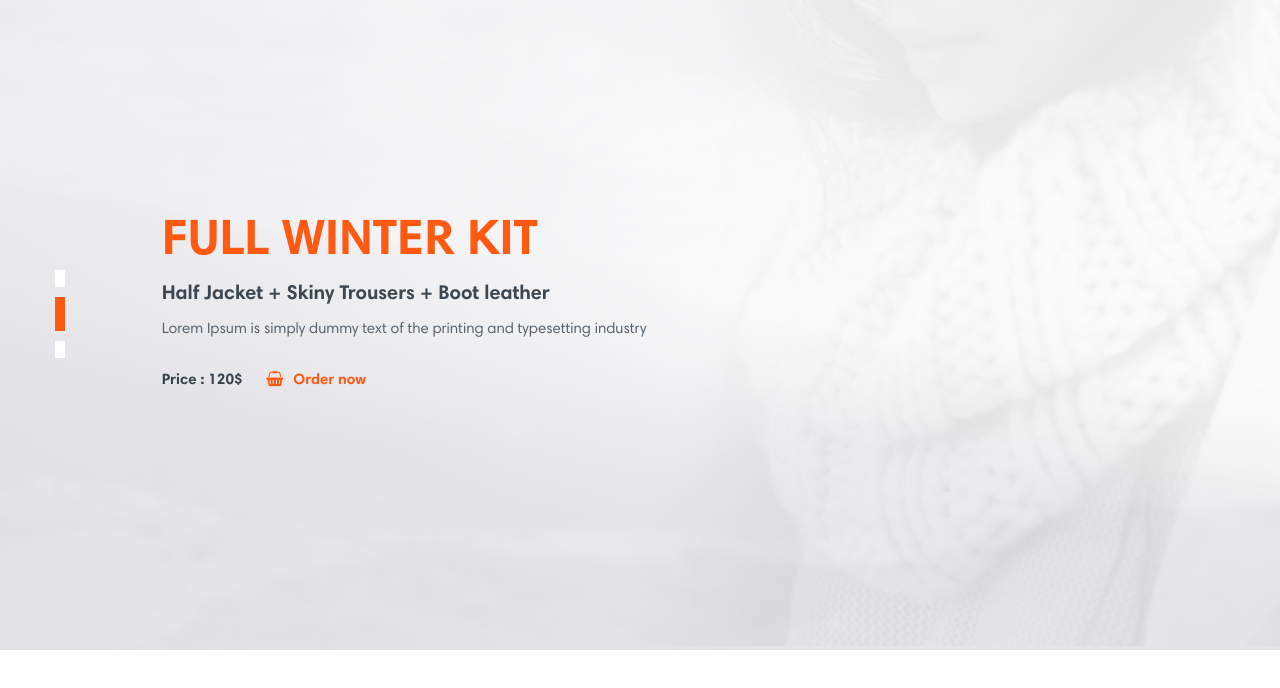
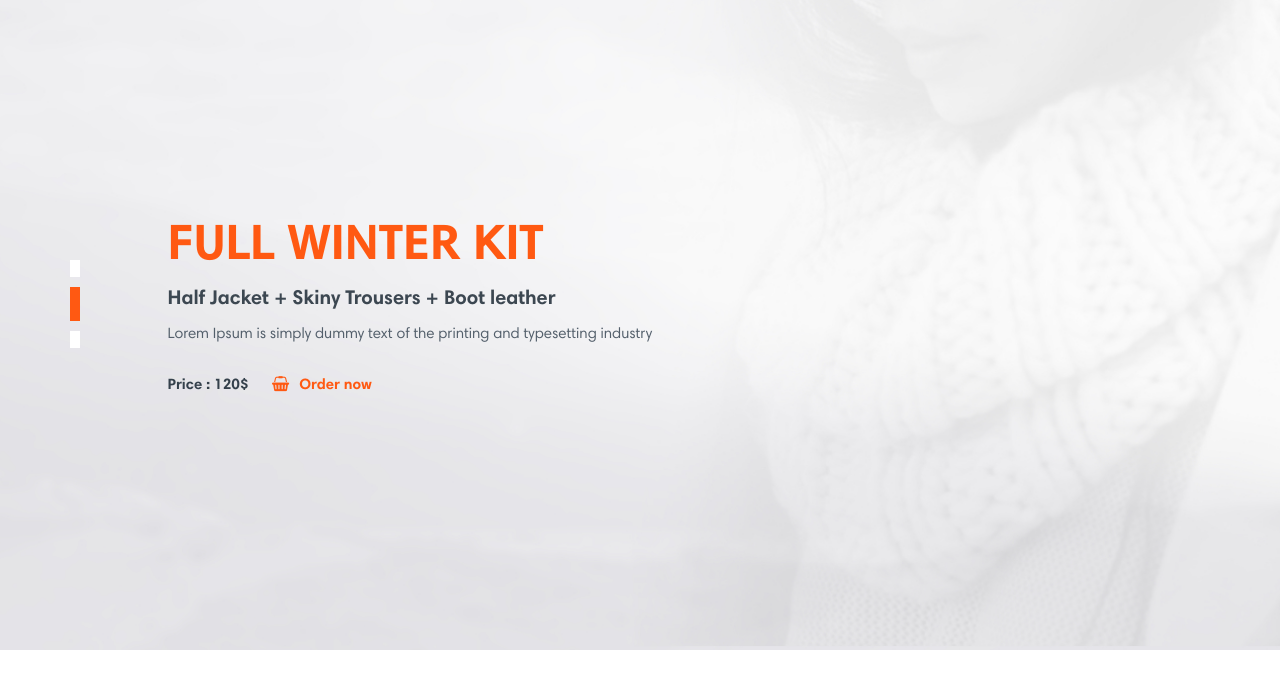
Before and after one commit to danyliak/group1, a plain HTML site: page index.html in a window 1280 px wide. Drawn offline with Linux system fonts and the light colour scheme; no server answers.

Commit message:
ready2 home section

```diff
--- a/css/style.css
+++ b/css/style.css
@@ -2,9 +2,7 @@ body {
     font-family: 'HarmoniaSansPro', sans-serif;
 }
 
-.container{
-    width: 1200px;
-}
+
 .orange{
     color: #ff5912;
 }
@@ -25,8 +23,7 @@ body {
     font-weight: bold;
 }
 .section-home .home-background .home-text {
-    position: absolute;
-    top: 30%
+    padding-top: 200px;
 }
 .section-home .home-background .home-text .home-first-label{
     color: #3c4751;
@@ -50,8 +47,7 @@ body {
     margin-right: 10px;
 }
 .section-home .home-label .home-figure{
-    position: absolute;
-    top: 40%;
+    padding-top: 250px;
 }
 .section-home .home-label .home-figure>div{
     margin-top: 10px;
@@ -66,3 +62,10 @@ body {
     width: 10px;
     background-color:#ff5912 ;
 }
+
+/*media*/
+@media (min-width: 1300px) {
+    .container{
+        width: 1200px;
+    }
+}
--- a/index.html
+++ b/index.html
@@ -32,7 +32,7 @@
                     <div class="home-white"></div>
                     </div>
 
-                <div class="home-text col-md-offset-1 col-sm-offset-1 col-md-7 col-sm-7 col-xs-12 ">
+                <div class="home-text  col-md-7 col-sm-7 col-xs-12 ">
                     <h1 class="orange">Full winter kit</h1>
                     <p class="home-first-label">Half Jacket + Skiny Trousers + Boot leather</p>
                     <p class="home-second-label">Lorem Ipsum is simply dummy text of the printing and typesetting industry</p>
```
